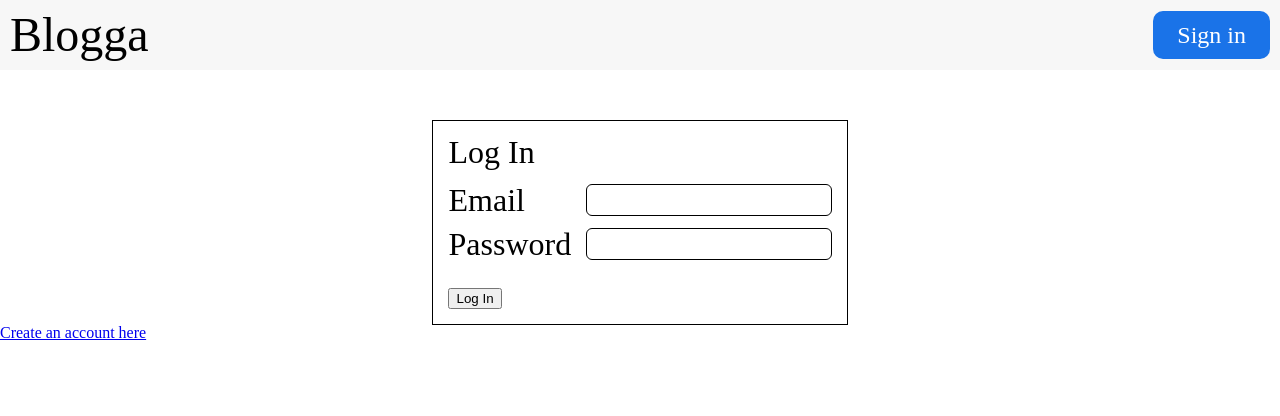
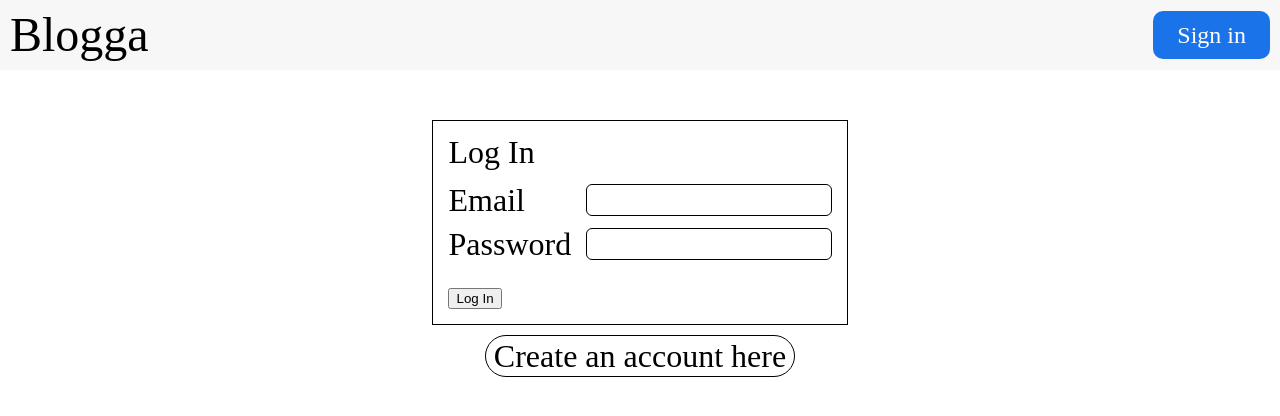
Before and after one commit to suzuhe481/blogga-frontend, a React (Vite) app: page /login in a window 1280 px wide. Shown: the top 416 px of the page. Built offline with nearby package versions, Linux system fonts and the light colour scheme.

Commit message:
Styling the account creation link

```diff
--- a/src/components/PageComponents/LoginForm/LoginForm.module.scss
+++ b/src/components/PageComponents/LoginForm/LoginForm.module.scss
@@ -45,6 +45,31 @@
   }
 }
 
+.account-create-container {
+  display: flex;
+
+  justify-content: center;
+  align-items: center;
+  text-align: center;
+
+  font-size: 2rem;
+  margin: 10px 0;
+
+  cursor: pointer;
+
+  a {
+    text-decoration: none;
+    color: black;
+    padding: 4px 8px;
+    border-radius: 100px;
+    border: 1px solid black;
+  }
+
+  a:hover {
+    background-color: #c7deff;
+  }
+}
+
 /* Stylings for desktops */
 @media screen and (min-width: 600px) {
   .form-container {
```
